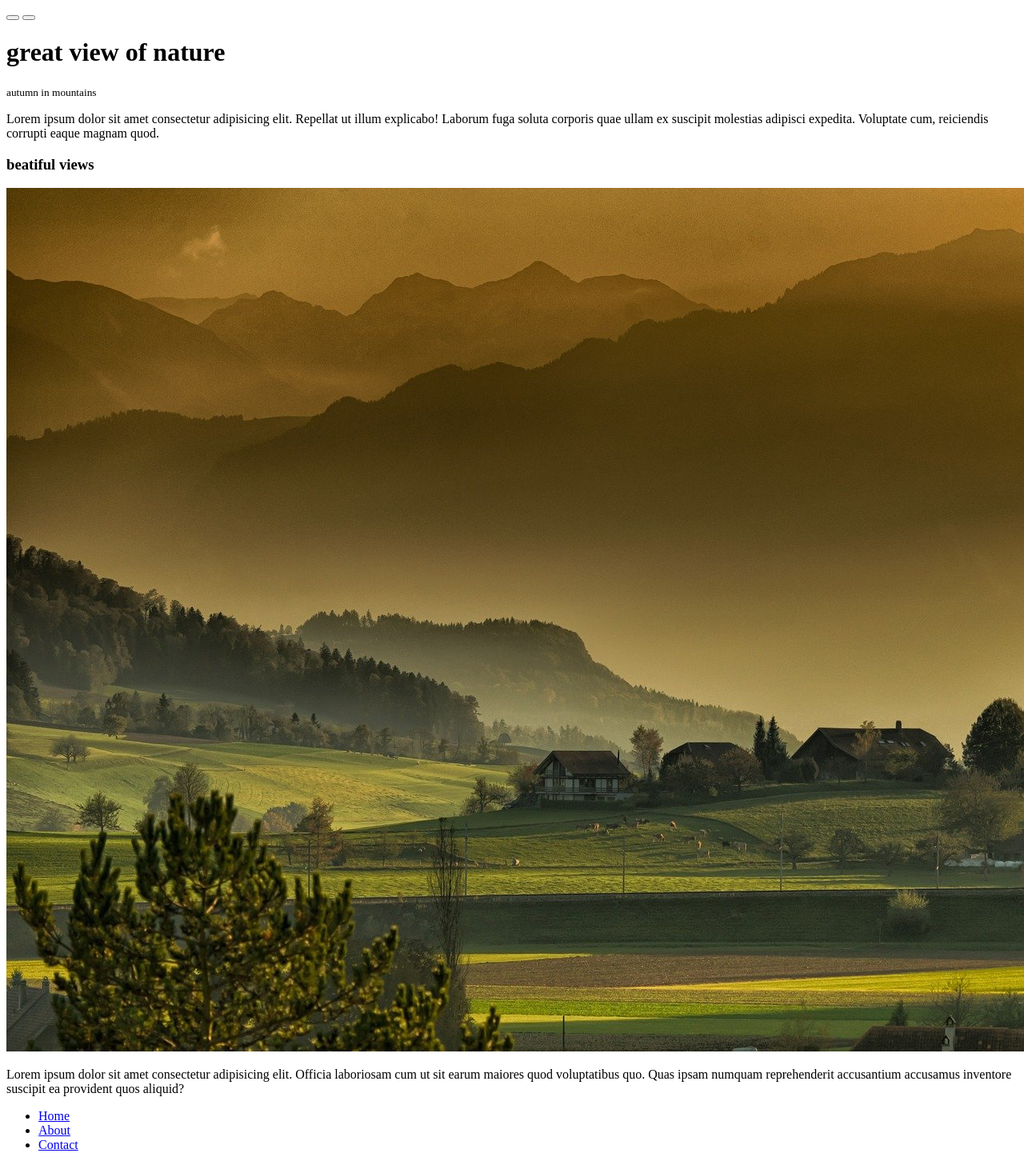
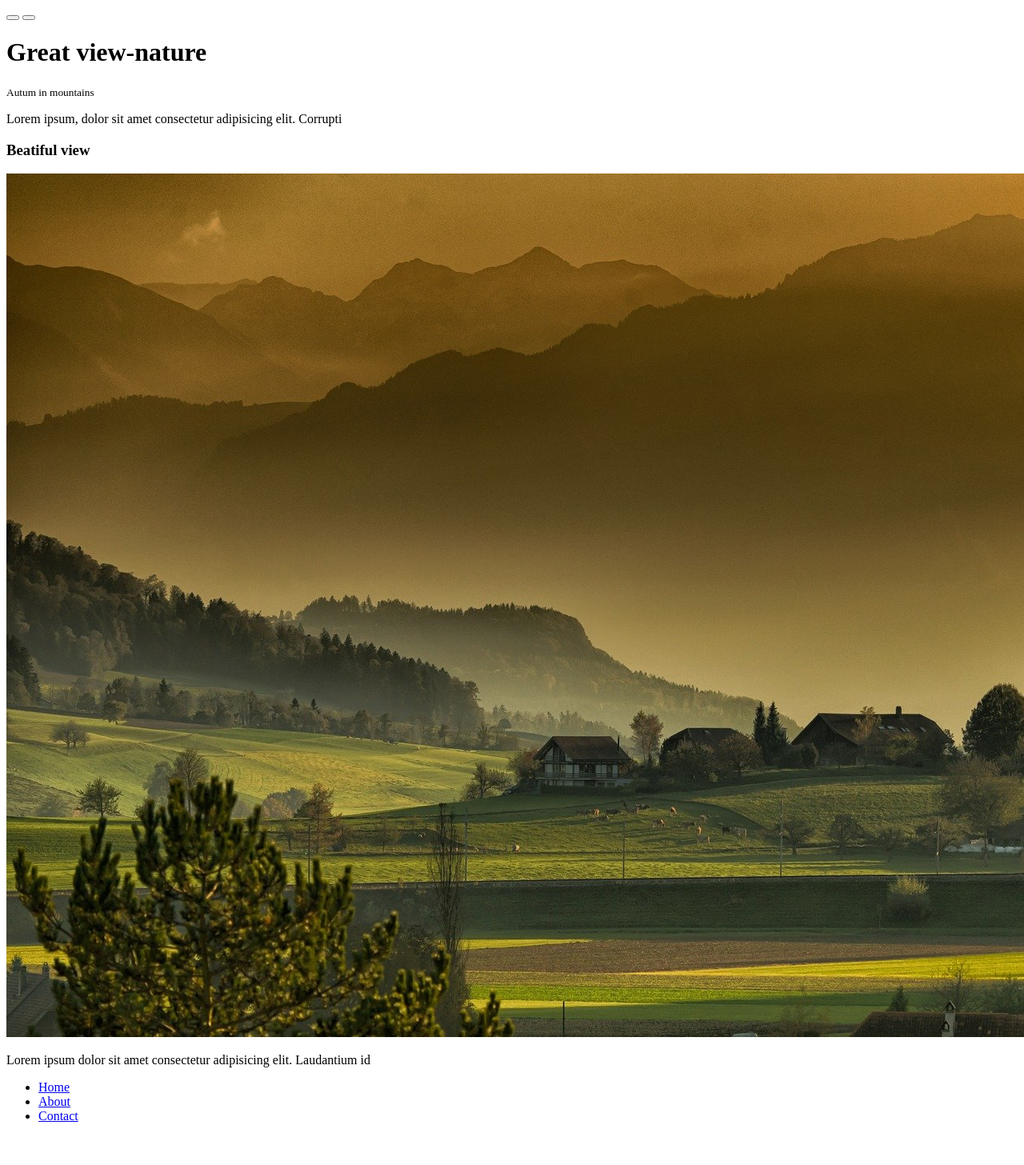
Before and after one commit to JRozbicka/vanillia-Js-mini-projects, a plain HTML site: page rotating navigations/index.html in a window 1280 px wide. Shown: the top 1457 px of the page at 80% size. After the commit the page ends 1421 px from the top, so only its background shows below. Drawn offline with Linux system fonts and the light colour scheme.

Commit message:
update index

```diff
--- a/rotating navigations/index.html
+++ b/rotating navigations/index.html
@@ -11,29 +11,36 @@
 </head>
 
 <body>
- <div class="container ">
+ <div class="container">
       <div class="circle-container">
         <div class="circle">
-        <button id="open">
+          <button id="close">
             <i class="fas fa-times"></i>
           </button>
-        <button id="close">
+          <button id="open">
             <i class="fas fa-bars"></i>
           </button>
         </div>
       </div>
+
       <div class="content">
-    <h1>great view of nature</h1>
-    <small>autumn in mountains</small>
+        <h1>Great view-nature</h1>
+        <small>Autum in mountains</small>
         <p>
-        Lorem ipsum dolor sit amet consectetur adipisicing elit. Repellat ut illum explicabo! Laborum fuga soluta corporis quae ullam ex suscipit molestias adipisci expedita. Voluptate cum, reiciendis corrupti eaque magnam quod.
+          Lorem ipsum, dolor sit amet consectetur adipisicing elit. Corrupti
+
         </p>
-    <h3>beatiful views</h3>
-    <img src="../rotating navigations/mountains-615428_1920.jpg" alt="mountains">
-    <p>Lorem ipsum dolor sit amet consectetur adipisicing elit. Officia laboriosam cum ut sit earum maiores quod voluptatibus quo. Quas ipsam numquam reprehenderit accusantium accusamus inventore suscipit ea provident quos aliquid?</p>
+        <h3>Beatiful view</h3>
+        <img
+          src="../rotating navigations/mountains-615428_1920.jpg"
+          alt="moutains"
+        />
+        <p>
+          Lorem ipsum dolor sit amet consectetur adipisicing elit. Laudantium id
+          </p>
+      </div>
     </div>
 
- </div>
     <nav>
       <ul>
         <li><i class="fas fa-home"></i><a href="#"> Home</a></li>
```
Lines whose indentation alone changed are shown as unchanged.
